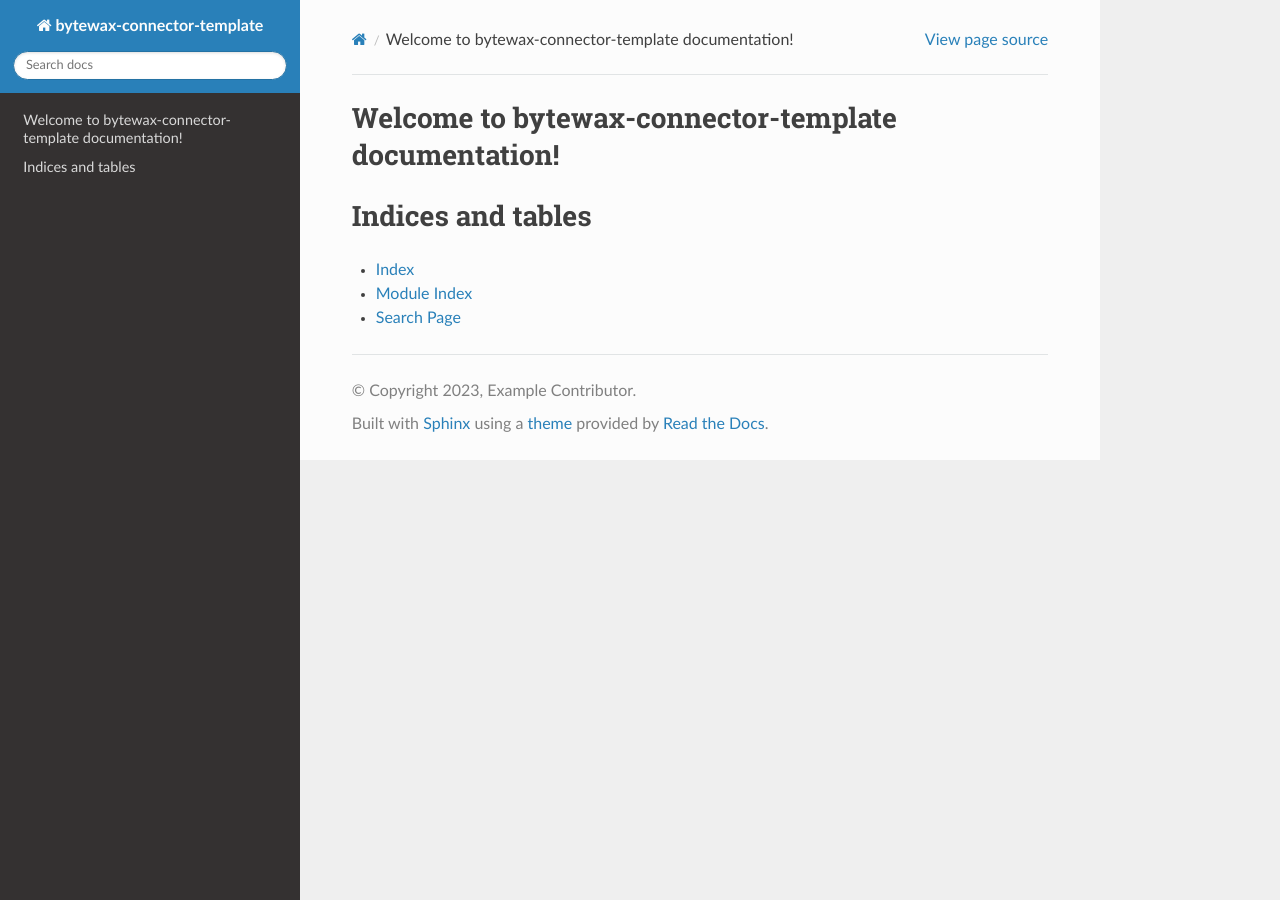
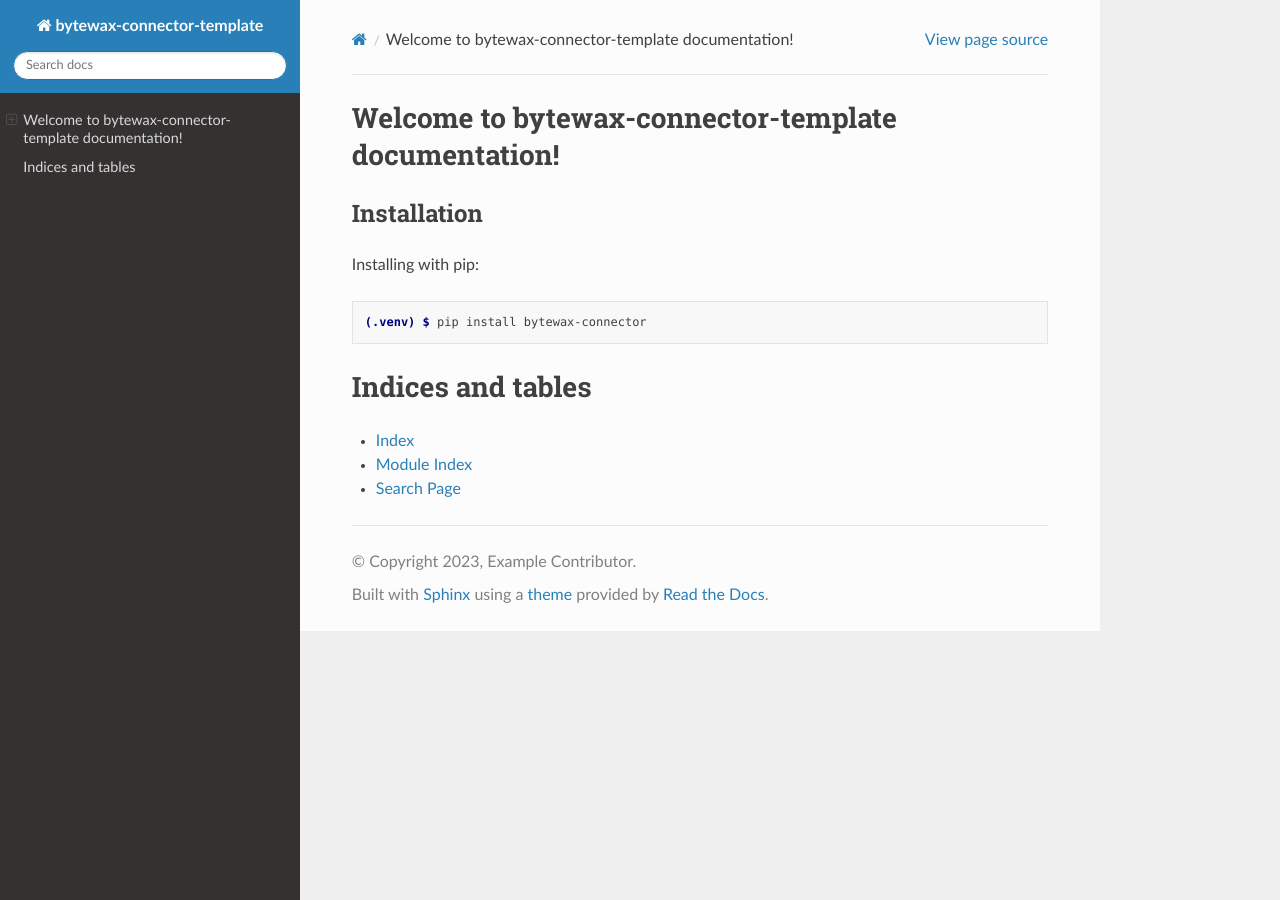
Before and after one commit to bytewax/bytewax-connector-template, a Sphinx documentation site: the page built from docs/index.rst, in a window 1280 px wide. Built offline with Sphinx 7.4.7 and the Read the Docs theme 2.0.0, drawn with Linux system fonts in a browser that asks for light colours.

```diff
--- a/docs/index.rst
+++ b/docs/index.rst
@@ -4,6 +4,16 @@
 .. toctree::
    :maxdepth: 2
    :caption: Contents:
+
+Installation
+------------
+
+Installing with pip:
+
+.. code-block:: console
+
+   (.venv) $ pip install bytewax-connector
+
 
 
 Indices and tables
```
Also changed, not shown: README.md (+8 -0 lines), 2 other files.
